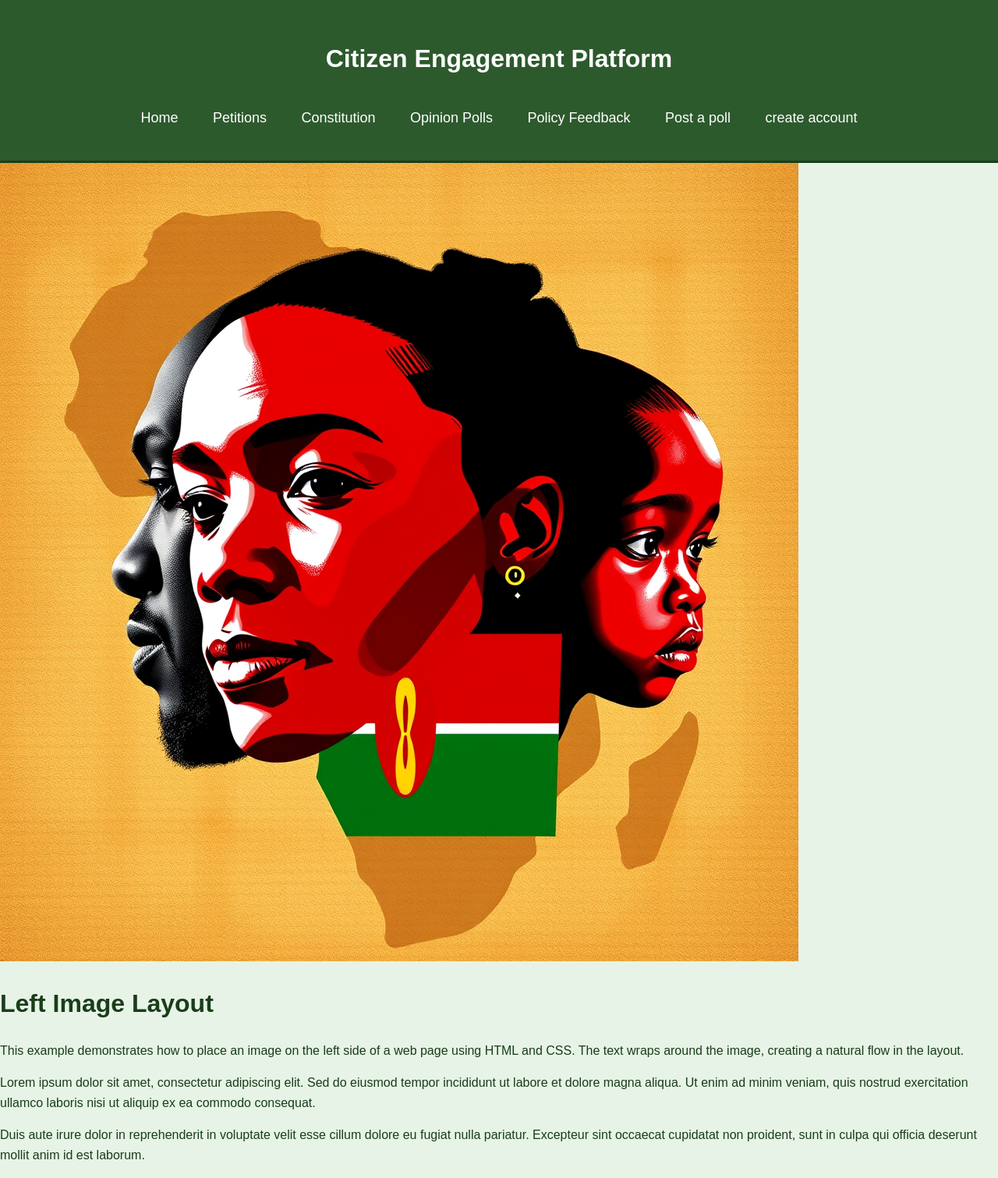
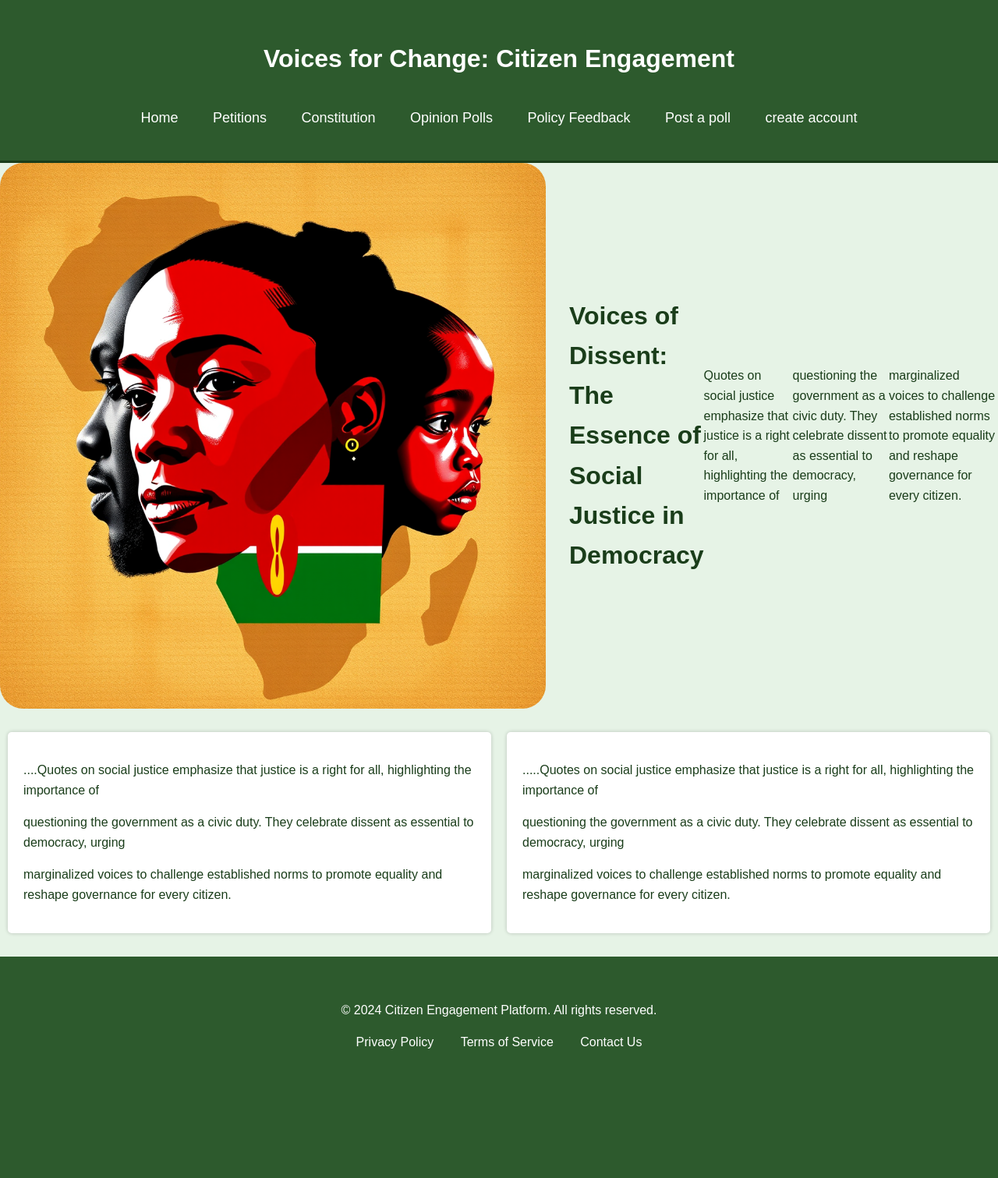
Before and after one commit to VISHEPE/socialweb, a PHP site: page / in a window 1280 px wide. Shown: the whole page at 78% size. After the commit the page ends 1345 px from the top, so only its background shows below. Run offline with PHP 8.4, Linux system fonts and the light colour scheme.

Commit message:
Resolved merge conflicts

```diff
--- a/config.php
+++ b/config.php
@@ -1,52 +1,17 @@
 <?php
+// config.php
 
-$servername = "localhost:3308";
-$username = "root";
-$password = "";
+$servername = "localhost:3308";  // Change to localhost:3308 if you need a different port
+$username = "root";         // Adjust if necessary
+$password = "";             // Adjust if necessary
 $dbname = "citizen_engagement";
 
-$conn = new mysqli($servername, $username, $password, $dbname);
+// Create connection
+$conn = mysqli_connect($servername, $username, $password, $dbname);
 
-if ($conn->connect_error) {
-    die("Connection failed: " . $conn->connect_error);
+// Check connection
+if (!$conn) {
+    die("Connection failed: " . mysqli_connect_error());
+} else {
+    echo "Connected successfully";  // For debugging (remove in production)
 }
-
-
-if ($_SERVER["REQUEST_METHOD"] == "POST" && isset($_POST['petition_id'])) {
-    $petition_id = $_POST['petition_id'];
-
-
-    $sql = "UPDATE petitions SET signatures = signatures + 1 WHERE id = ?";
-    $stmt = $conn->prepare($sql);
-    $stmt->bind_param("i", $petition_id);
-    $stmt->execute();
-
-    echo json_encode(["success" => true]);
-}
-
-if ($_SERVER["REQUEST_METHOD"] == "POST" && isset($_POST['poll_id']) && isset($_POST['option'])) {
-    $poll_id = $_POST['poll_id'];
-    $option = $_POST['option'];
-
-    $sql = "INSERT INTO poll_votes (poll_id, option) VALUES (?, ?)";
-    $stmt = $conn->prepare($sql);
-    $stmt->bind_param("is", $poll_id, $option);
-    $stmt->execute();
-
-    echo json_encode(["success" => true]);
-}
-
-
-if ($_SERVER["REQUEST_METHOD"] == "POST" && isset($_POST['feedback'])) {
-    $feedback = $_POST['feedback'];
-
-    $sql = "INSERT INTO feedback (content) VALUES (?)";
-    $stmt = $conn->prepare($sql);
-    $stmt->bind_param("s", $feedback);
-    $stmt->execute();
-
-    echo json_encode(["success" => true]);
-}
-
-$conn->close();
-?>
--- a/index.php
+++ b/index.php
@@ -1,6 +1,3 @@
-<?php
-require_once 'config.php';
-?>
 
 <!DOCTYPE html>
 <html lang="en">
@@ -13,16 +10,16 @@ require_once 'config.php';
 <body>
     <header>
         <div class="container">
-            <h1>Citizen Engagement Platform</h1>
+            <h1>Voices for Change: Citizen Engagement</h1>
             <nav class="main-nav">
                 <ul>
                     <li><a href="index.php">Home</a></li>
-                    <li><a href="petitions.html">Petitions</a></li>
+                    <li><a href="petitions.php">Petitions</a></li>
                     <li><a href="constitution.html">Constitution</a></li>
-                    <li><a href="polls.html">Opinion Polls</a></li>
+                    <li><a href="polls.php">Opinion Polls</a></li>
                     <li><a href="feedback.html">Policy Feedback</a></li>
-                    <li><a href="#feedback">Post a poll</a></li>
-                    <li><a href="reg.html">create account</a></li>
+                    <li><a href="post_poll.php">Post a poll</a></li>
+                    <li><a href="reg.php">create account</a></li>
                 </ul>
             </nav>
         </div>
@@ -35,13 +32,38 @@ require_once 'config.php';
 
     <div class="container1">
         <img src="vicky.png" alt="Placeholder Image" class="left-image">
-        <h1>Left Image Layout</h1>
-        <p>This example demonstrates how to place an image on the left side of a web page using HTML and CSS. The text wraps around the image, creating a natural flow in the layout.</p>
-        <p>Lorem ipsum dolor sit amet, consectetur adipiscing elit. Sed do eiusmod tempor incididunt ut labore et dolore magna aliqua. Ut enim ad minim veniam, quis nostrud exercitation ullamco laboris nisi ut aliquip ex ea commodo consequat.</p>
-        <p>Duis aute irure dolor in reprehenderit in voluptate velit esse cillum dolore eu fugiat nulla pariatur. Excepteur sint occaecat cupidatat non proident, sunt in culpa qui officia deserunt mollit anim id est laborum.</p>
+        <h1>Voices of Dissent: The Essence of Social Justice in Democracy</h1>
+        <p>Quotes on social justice emphasize that justice is a right for all, highlighting the importance of </p>
+        <p>questioning the government as a civic duty. They celebrate dissent as essential to democracy, urging</p>
+        <p>marginalized voices to challenge established norms to promote equality and reshape governance for every citizen.</p>
     </div>
 
+    <div class="container2">
+        <div class="design1">
+        <p>....Quotes on social justice emphasize that justice is a right for all, highlighting the importance of </p>
+        <p>questioning the government as a civic duty. They celebrate dissent as essential to democracy, urging</p>
+        <p>marginalized voices to challenge established norms to promote equality and reshape governance for every citizen.</p>
+        </div>
+        <div class="design3">
+        <p>.....Quotes on social justice emphasize that justice is a right for all, highlighting the importance of </p>
+        <p>questioning the government as a civic duty. They celebrate dissent as essential to democracy, urging</p>
+        <p>marginalized voices to challenge established norms to promote equality and reshape governance for every citizen.</p>
 
+        </div>
+    </div>
+
+    <footer>
+    <div class="container">
+        <p>&copy; 2024 Citizen Engagement Platform. All rights reserved.</p>
+        <div class="footer-nav">
+            <ul>
+                <li><a href="privacy.html">Privacy Policy</a></li>
+                <li><a href="terms.html">Terms of Service</a></li>
+                <li><a href="contact.html">Contact Us</a></li>
+            </ul>
+        </div>
+    </div>
+</footer>
 
 
 </body>
--- a/styles.css
+++ b/styles.css
@@ -106,3 +106,71 @@ header h1 {
     margin-bottom: 10px;
     border-radius: 5px;
 }
+
+img {
+    float: left;
+    margin-right: 30px;
+    max-width: 100%;
+    height: auto;
+    width: 700px;
+    border-radius: 30px;
+}
+
+
+.container1 {
+    clear: both; /* Ensure container2 starts below container1 */
+    display: flex; /* Use flexbox for layout */
+    align-items: center; /* Center items vertically */
+}
+
+
+
+.container2 {
+    display: flex; /* Use flexbox to align items side by side */
+    justify-content: space-between; /* Distribute space between items */
+    margin-top: 20px; /* Space between container1 and container2 */
+    width: 100%; /* Ensure container2 takes full width */
+}
+
+.design1, .design3 {
+    background-color: #ffffff; /* Optional: Background color for visibility */
+    padding: 20px; /* Add padding for better spacing */
+    margin: 10px; /* Add margin to separate the boxes */
+    border-radius: 5px; /* Optional: Rounded corners */
+    flex: 1; /* Allow items to grow equally */
+    box-shadow: 0 0 5px rgba(0, 0, 0, 0.2); /* Optional: Shadow for depth */
+}
+
+/* Optional: Ensure the containers have a minimum width */
+.design1, .design3 {
+    min-width: 300px; /* Adjust as necessary for your design */
+}
+
+
+footer {
+    background: #2d5a2d; /* Same background as header */
+    color: #ffffff; /* Text color */
+    padding: 20px 0; /* Top and bottom padding */
+    margin-top: 20px; /* Space above the footer */
+    text-align: center; /* Center align text */
+}
+
+.footer-nav ul {
+    padding: 0;
+    list-style-type: none; /* Remove bullet points */
+    margin: 10px 0; /* Margin for spacing */
+}
+
+.footer-nav li {
+    display: inline; /* Display links in a row */
+    padding: 0 15px; /* Space between links */
+}
+
+.footer-nav a {
+    color: #ffffff; /* Link color */
+    text-decoration: none; /* Remove underline */
+}
+
+.footer-nav a:hover {
+    text-decoration: underline; /* Underline on hover */
+}
```
Also changed, not shown: footer.php (added, +25 -0 lines), handler.php (added, +24 -0 lines), header.php (added, +29 -0 lines), login.php (renamed from login.html, +6 -2 lines), petition_form.php (added, +37 -0 lines), petitions.html (deleted, +0 -25 lines), petitions.php (added, +36 -0 lines), polls.php (renamed from polls.html, +5 -9 lines), post_poll.php (added, +32 -0 lines), reg.php (renamed from reg.html, +7 -2 lines), registrationHandler/config.php (added, +16 -0 lines), registrationHandler/loginHandler.php (added, +28 -0 lines), sign_petition.php (added, +26 -0 lines), submit.php (added, +37 -0 lines).
